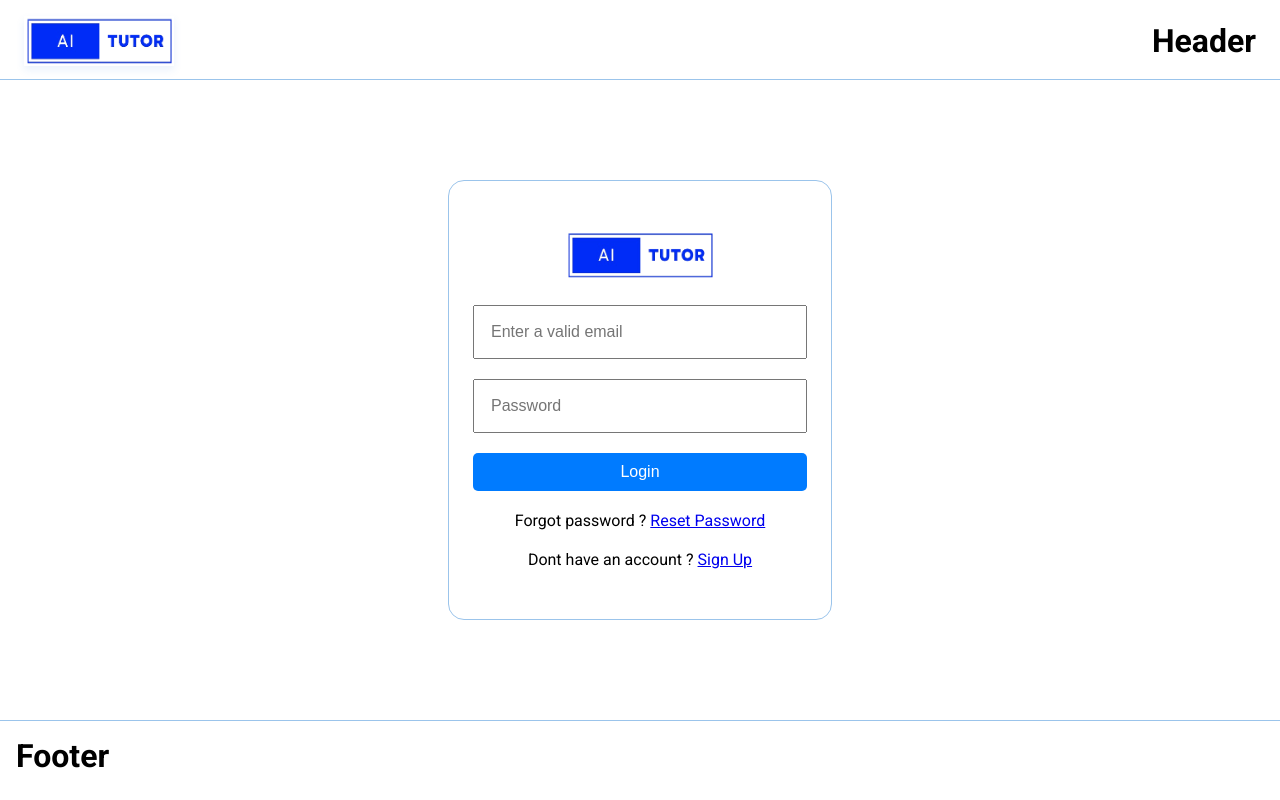
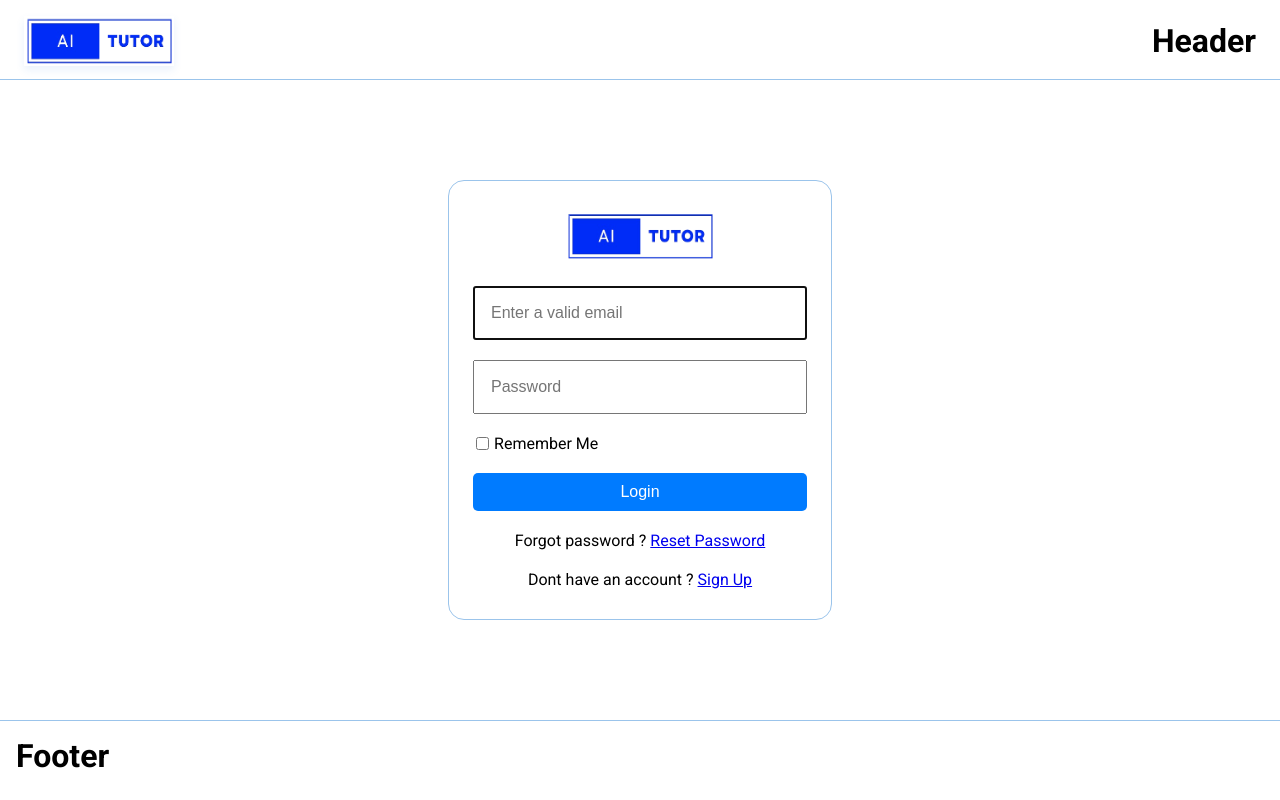
Before and after one commit to bungongtoto/AI_Tutor_Frontend, a React (Create React App) app: page /auth in a window 1280 px wide. Built offline with nearby package versions, Linux system fonts and the light colour scheme.

Commit message:
added login

```diff
--- a/src/features/auth/Login.js
+++ b/src/features/auth/Login.js
@@ -1,39 +1,144 @@
 import React from "react";
+import { useRef, useState, useEffect } from "react";
 import { Link, useNavigate } from "react-router-dom";
-import 'react-lazy-load-image-component/src/effects/blur.css';
+import "react-lazy-load-image-component/src/effects/blur.css";
 import { LazyLoadImage } from "react-lazy-load-image-component";
 import logo from "../../assets/images/AI_TUTOR_Logo.png";
+import usePersist from "../../hooks/usePersist.js";
+import { useDispatch } from "react-redux";
+import {useLoginMutation} from "../auth/authApiSlice";
+import { setCredentials } from "./authSlice.js";
+import { PulseLoader } from "react-spinners";
+import { useSnackbar } from "notistack";
+
 // import gmail_logo from "../../assets/images/gmail_logo.png"
 
 const Login = () => {
+  const { enqueueSnackbar } = useSnackbar();
+  const userRef = useRef(null);
+  const errRef = useRef(null);
+  const [email, setEmail] = useState("");
+  const [password, setPassword] = useState("");
+  const [errMsg, setErrMsg] = useState("");
+  const [persist, setPersist] = usePersist();
+
   const navigate = useNavigate();
-  const onLoginClicked = () => {
-    navigate("/dash")
+  const dispatch = useDispatch();
+
+  const [login, { isLoading }] = useLoginMutation();
+
+  useEffect(() => {
+    userRef.current.focus();
+  }, []);
+
+  useEffect(() => {
+    setErrMsg("");
+  }, [email, password]);
+
+  const handleSubmit = async (e) => {
+    e.preventDefault();
+    try {
+      const { accessToken } = await login({ email, password }).unwrap();
+      dispatch(setCredentials({ accessToken }));
+      setEmail("");
+      setPassword("");
+      enqueueSnackbar("Login Successfully", { variant: "success" });
+      navigate("/dash");
+    } catch (err) {
+      enqueueSnackbar("An Error Occured", { variant: "error" });
+      if (!err.status) {
+        setErrMsg("No Server Response");
+      } else if (err.status === 400) {
+        setErrMsg("Missing Email or Password");
+      } else if (err.status === 401) {
+        setErrMsg("Unauthorized");
+      } else {
+        setErrMsg(err.data?.message);
       }
+      // errRef.current.focus();
+    }
+  };
+
+  const handleUserInput = (e) => setEmail(e.target.value);
+  const handlePwdInput = (e) => setPassword(e.target.value);
+  const handleToggle = () => setPersist((prev) => !prev);
+
+  const errClass = errMsg ? "errmsg" : "offscreen";
+
   return (
     <main className="login_page">
+      {isLoading ? (
+        <PulseLoader color={"blue"} />
+      ) : (
         <div className="login_container">
-        <LazyLoadImage src={logo} className="floating-image" width={"150px"} height={"50px"} alt="" />
-       {/* <img src="./img/AI_TUTOR_Logo.png" className="floating-image" width={"150px"} height={"50px"} alt="" /> */}
-        <form className="login_form" onSubmit={onLoginClicked}>
+          <LazyLoadImage
+            src={logo}
+            className="floating-image"
+            width={"150px"}
+            height={"50px"}
+            alt=""
+          />
+          <p ref={errRef} className={errClass} aria-live="assertive">
+            {errMsg}
+          </p>
+          <form className="login_form" onSubmit={handleSubmit}>
             <div className="input_container">
-            <label htmlFor="email" className="visually-hidden">Email</label>
-            <input className="big_input" type="email" id="email" placeholder="Enter a valid email" />
+              <label htmlFor="email" className="visually-hidden">
+                Email
+              </label>
+              <input
+                className="big_input"
+                type="email"
+                id="email"
+                ref={userRef}
+                placeholder="Enter a valid email"
+                value={email}
+                onChange={handleUserInput}
+                required
+              />
             </div>
             <div className="input_container">
-            <label htmlFor="password" className="visually-hidden">Password</label>
-            <input className="big_input" type="password" id="password" placeholder="Password" />
+              <label htmlFor="password" className="visually-hidden">
+                Password
+              </label>
+              <input
+                className="big_input"
+                type="password"
+                id="password"
+                placeholder="Password"
+                value={password}
+                onChange={handlePwdInput}
+                required
+              />
             </div>
 
-          <button type="submit" className="login-button">Login</button>
+            <div className="check">
+              <input
+                type="checkbox"
+                id="persist"
+                checked={persist}
+                onChange={handleToggle}
+              />
+              <label htmlFor="persist">Remember Me</label>
+            </div>
+
+            <button type="submit" className="login-button">
+              Login
+            </button>
             {/* <p>OR</p>
         <div>
         <LazyLoadImage className="hover-effect" src={gmail_logo} width={50} height={50} alt="" />
         </div> */}
-          <p>Forgot password ? <Link to={"/auth/resetpassword"}>Reset Password</Link></p>
-          <p>Dont have an account ? <Link to={"/auth/signup"}>Sign Up</Link></p>
+            <p>
+              Forgot password ?{" "}
+              <Link to={"/auth/resetpassword"}>Reset Password</Link>
+            </p>
+            <p>
+              Dont have an account ? <Link to={"/auth/signup"}>Sign Up</Link>
+            </p>
           </form>
         </div>
+      )}
     </main>
   );
 };
--- a/src/features/auth/SignUp.js
+++ b/src/features/auth/SignUp.js
@@ -45,9 +45,7 @@ const SignUp = () => {
   const handleSubmit = async (e) => {
     e.preventDefault();
     try {
-      console.log("1 st");
       await signUp({ email, password }).unwrap();
-      console.log("2 st");
       setEmail("");
       setPassword("");
       enqueueSnackbar("Signed Up Successfully", { variant: "success" });
--- a/src/features/dashboard/Dashboard.js
+++ b/src/features/dashboard/Dashboard.js
@@ -2,7 +2,9 @@ import React from 'react'
 
 const Dashboard = () => {
   return (
-    <div>Dashboard</div>
+   <div>
+    <p>Dashboard page</p>
+   </div>
   )
 }
 
--- a/src/index.css
+++ b/src/index.css
@@ -177,12 +177,14 @@ body {
 }
 
 .app{
-  display: flex;
-  flex-direction: row;
+  display: grid;
+  height: 100vh;
 }
 
 .dash-container{
-  width: 100%;
+  height: 100vh;
+  background-color: blanchedalmond;
+
 }
 
 
@@ -203,3 +205,9 @@ body {
   border: none;
   color: blue;
 }
+
+.check {
+  display: flex;
+  justify-content: space-around;
+  width: 10vw;
+}
```
Lines whose indentation alone changed are shown as unchanged.
